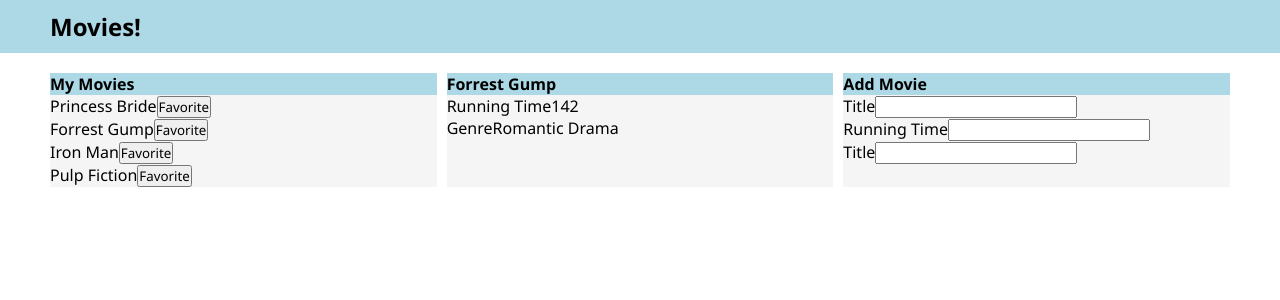
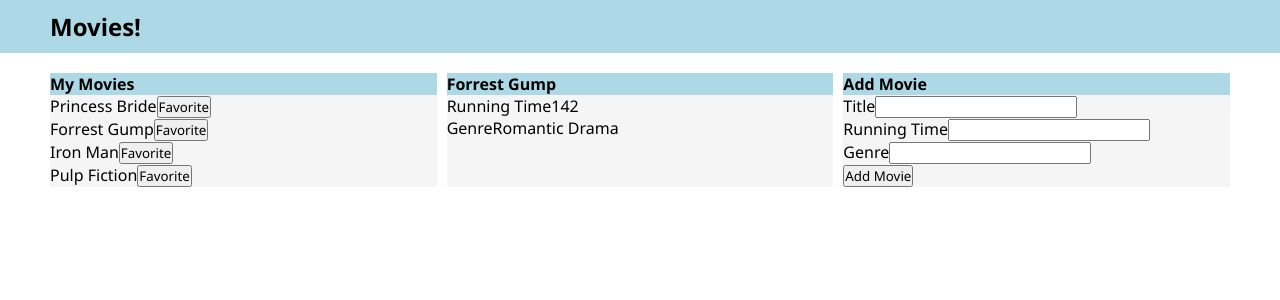
Before and after one commit to urielMart27/movies_frontend, a React (Create React App) app: page / in a window 1280 px wide. Shown: the top 300 px of the page. Built offline with nearby package versions, Linux system fonts and the light colour scheme.

Commit message:
Completed Control Form

```diff
--- a/src/components/NewMovieForm/NewMovieForm.jsx
+++ b/src/components/NewMovieForm/NewMovieForm.jsx
@@ -5,8 +5,19 @@ const NewMovieForm = ({}) => {
   const [runningTime, setRunningTime] = useState("");
   const [genre, setGenre] = useState("");
 
+  const handleSubmit = (e) => {
+    e.preventDefault();
+    const formData = {
+      title,
+      runningTime,
+      genre,
+    };
+
+    console.log(formData);
+  };
+
   return (
-    <form className="flex-item">
+    <form onSubmit={handleSubmit} className="flex-item">
       <h4>Add Movie</h4>
       <div>
         <label>Title</label>
@@ -20,9 +31,10 @@ const NewMovieForm = ({}) => {
         />
       </div>
       <div>
-        <label>Title</label>
+        <label>Genre</label>
         <input value={genre} onChange={(e) => setGenre(e.target.value)} />
       </div>
+      <button type="submit">Add Movie</button>
     </form>
   );
 };
```
